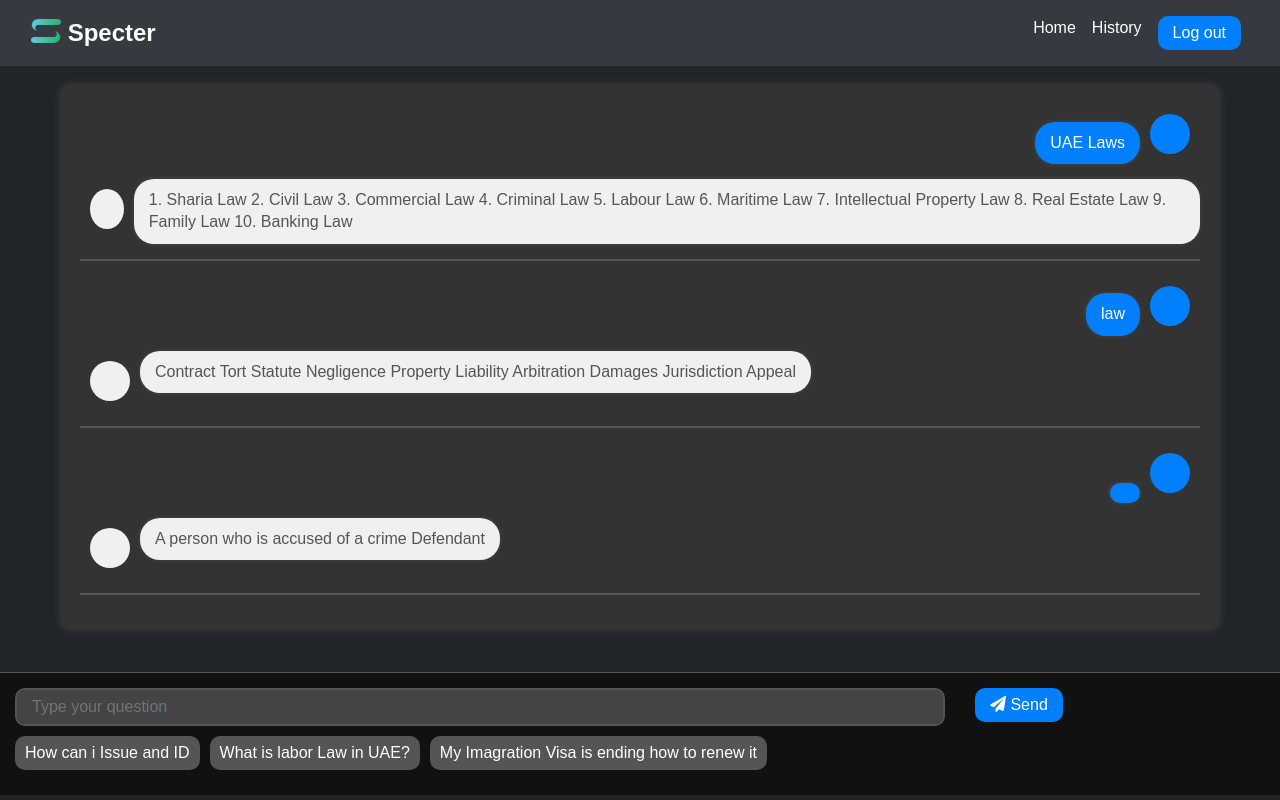
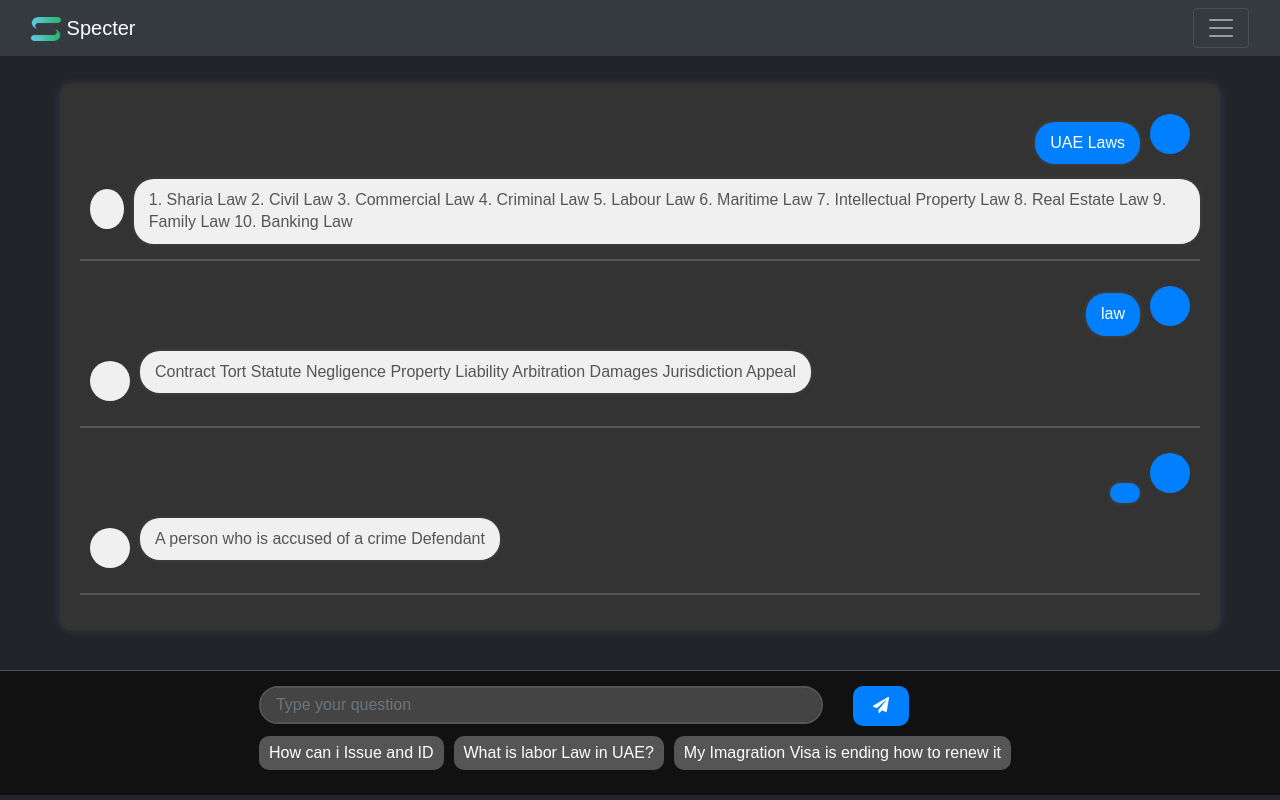
Before and after one commit to hasanabusheikh26/Specter, a Django app: page / in a window 1280 px wide. Run offline with Django 4.2, Linux system fonts and the light colour scheme; a user stored in the database is signed in; data comes from the database, SQL or seed files in the repository; some libraries are stand-ins or nearby versions.

Commit message:
design revamp 2

```diff
--- a/Specter/templates/home.html
+++ b/Specter/templates/home.html
@@ -80,7 +80,9 @@
   }
 
 .chat-input {
+  display: flex;
   align-items: center;
+  justify-content: center;
   position: fixed;
   bottom: 0;
   left: 0;
@@ -97,17 +99,22 @@
   border: 2px solid #555;
   background-color: #444;
   color: #fff;
-    border-radius: 10px;
+  border-radius: 50px; /* Updated border-radius value for a more rounded shape */
 }
 
 .btn {
   background-color: #0080FE;
   color: #fff;
   border: none;
-    padding: 5px 15px;
+  padding: 8px 20px; /* Adjusted padding for better button size */
   border-radius: 10px;
   cursor: pointer;
 }
+
+.btn:hover {
+  background-color: #0066CC; /* Darker background color on hover */
+}
+
 
   .message-separator {
     border-bottom: 2px solid #555;
@@ -136,6 +143,7 @@
  .auto-buttons {
   display: flex;
   flex-wrap: wrap;
+  justify-content: center; /* Align buttons in the center horizontally */
   margin-top: 10px;
 }
 
@@ -153,6 +161,8 @@
 .auto-button:hover {
   background-color: #777;
 }
+
+
 </style>
 
 </head>
@@ -200,7 +210,7 @@
               <input type="text" class="form-control" id="question-input" name="question" placeholder="Type your question" required>
             </div>
             <div class="col-3">
-              <button type="submit" class="btn"><i class="fas fa-paper-plane"></i> Send</button>
+              <button type="submit" class="btn"><i class="fas fa-paper-plane"></i></button>
             </div>
           </div>
 
--- a/Specter/templates/navbar.html
+++ b/Specter/templates/navbar.html
@@ -1,78 +1,30 @@
 <!DOCTYPE html>
-<html>
-<head>
-  <meta charset="UTF-8">
-  <link rel="stylesheet" href="https://cdnjs.cloudflare.com/ajax/libs/font-awesome/5.15.3/css/all.min.css" />
-  <meta name="viewport" content="width=device-width, initial-scale=1.0">
-  <link rel="stylesheet" href="https://stackpath.bootstrapcdn.com/bootstrap/4.5.2/css/bootstrap.min.css">
-  <style>
-    body {
-      padding-top: 70px;
-      background-color: #212529;
-      margin: 0;
-    }
-
-    nav.navbar {
-      background-color: #343a40;
-    }
-
-    nav.navbar .navbar-brand {
-      font-size: 24px;
-      font-weight: bold;
-      color: #fff;
-    }
-
-    nav.navbar .navbar-nav .nav-link {
-      color: #fff;
-    }
-
-    nav.navbar .navbar-nav .nav-link:hover {
-      color: #ccc;
-    }
-
-    nav.navbar .btn {
-      color: #fff;
-      border-color: white;
-    }
-
-    nav.navbar .btn:hover {
-      background-color: #fff;
-      color: #343a40;
-    }
-
-    /* Add the following media query */
-    @media (max-width: 768px) {
-      .navbar-collapse {
-        display: flex !important;
-        flex-basis: auto !important;
-      }
-
-      .navbar-toggler {
-        display: none;
-      }
-
-
-
-    /* Add any other custom styling as needed */
-  </style>
-</head>
-<body>
-  <nav class="navbar navbar-expand-lg fixed-top">
+<nav class="navbar navbar-dark bg-dark fixed-top">
 <div class="container-fluid">
       <a class="navbar-brand" href="{% url 'home' %}">
         <img src="../static/images/logo.png" alt="Logo" width="30" height="24" class="d-inline-block align-text-top">
         Specter
       </a>
 
-      <button class="navbar-toggler" type="button" data-bs-toggle="collapse" data-bs-target="#navbarSupportedContent" aria-controls="navbarSupportedContent" aria-expanded="false" aria-label="Toggle navigation">
+    <button class="navbar-toggler" type="button" data-bs-toggle="offcanvas" data-bs-target="#offcanvasDarkNavbar" aria-controls="offcanvasDarkNavbar" aria-label="Toggle navigation">
       <span class="navbar-toggler-icon"></span>
     </button>
+    <div class="offcanvas offcanvas-end text-bg-dark" tabindex="-1" id="offcanvasDarkNavbar" aria-labelledby="offcanvasDarkNavbarLabel">
+      <div class="offcanvas-header">
+        <div class="container-fluid">
+      <a class="navbar-brand" href="{% url 'home' %}">
+        <img src="../static/images/logo.png" alt="Logo" width="30" height="24" class="d-inline-block align-text-top">
+        Specter
+      </a>
+            </div>
+        <button type="button" class="btn-close btn-close-white" data-bs-dismiss="offcanvas" aria-label="Close"></button>
+      </div>
+      <div class="offcanvas-body">
+        <ul class="navbar-nav justify-content-end flex-grow-1 pe-3">
+          <li class="nav-item">
+            <a class="nav-link active" aria-current="page" href="{% url 'home' %}">Home</a>
+          </li>
 
-      <div class="collapse navbar-collapse" id="navbarSupportedContent">
-        <ul class="navbar-nav ml-auto mb-2 mb-lg-0">
-          <li class="nav-item">
-            <a class="nav-link" href="{% url 'home' %}">Home</a>
-          </li>
                       {% if user.is_authenticated %}
           <li class="nav-item">
             <a class="nav-link" href="{% url 'past' %}">History</a>
@@ -94,9 +46,14 @@
             </a>
           </li>
              {% endif %}
-        </ul>
+
+
+
+
+
+
+
+      </div>
     </div>
   </div>
 </nav>
-</body>
-</html>
```
Lines whose indentation alone changed are shown as unchanged.
